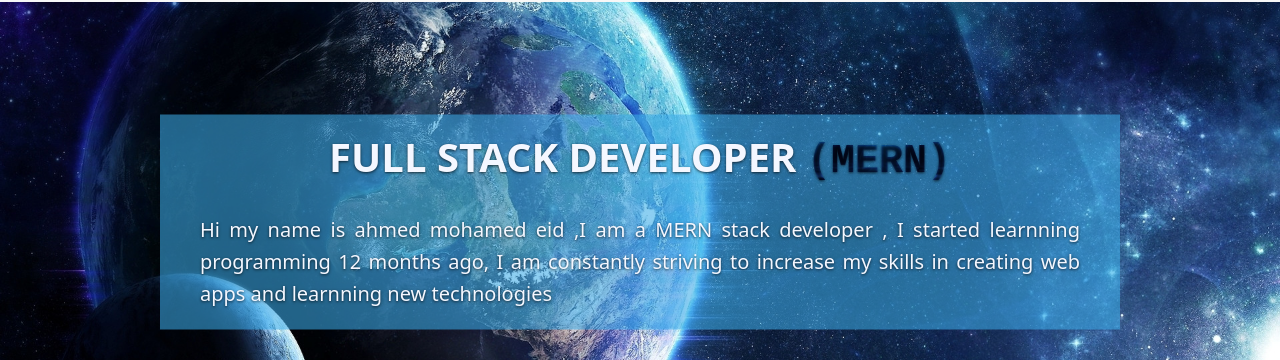
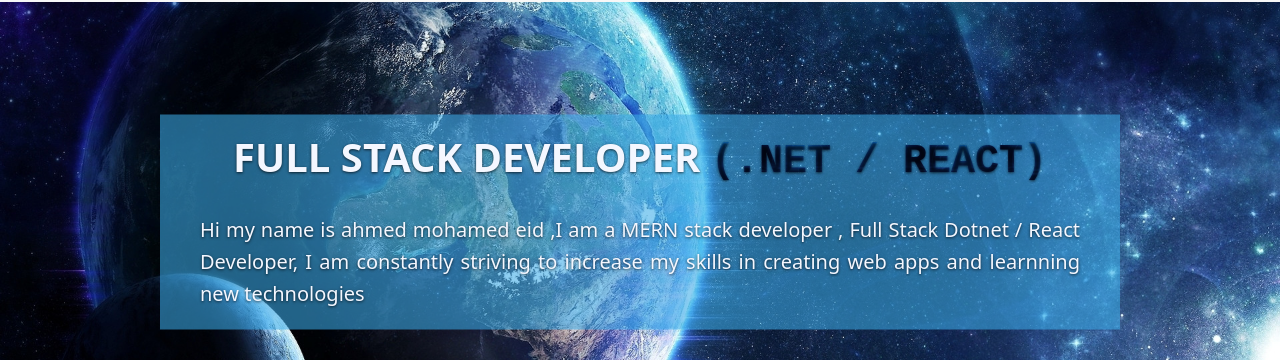
Before and after one commit to Ahmedmeid99/React-portfolio, a React (Create React App) app: page / in a window 1280 px wide. Shown: the part 78-438 px from the top of the page. Built offline with nearby package versions, Linux system fonts and the light colour scheme; no server answers.

Commit message:
Update HomeHeader.js

```diff
--- a/src/layout/headers/HomeHeader.js
+++ b/src/layout/headers/HomeHeader.js
@@ -27,8 +27,8 @@ const Landing = () => {
             <FontAwesomeIcon icon={ faCss3 } className={ `${classes.icon} ${classes['css-icon']}` } />
             <FontAwesomeIcon icon={ faHtml5 } className={ `${classes.icon} ${classes['html-icon']}` } /> */}
             <div className={ `${classes.text} center` }>
-                <h1 className={ classes['header-title'] }>full stack developer <code className={ classes.mern }>(mern)</code></h1>
-                <p className={ classes['header-subtitle'] }>Hi my name is ahmed mohamed eid ,I am a MERN stack developer , I started learnning programming 12 months ago, I am constantly striving to increase my skills in creating web apps and learnning new technologies</p>
+                <h1 className={ classes['header-title'] }>full stack developer <code className={ classes.mern }>(.Net / React)</code></h1>
+                <p className={ classes['header-subtitle'] }>Hi my name is ahmed mohamed eid ,I am a MERN stack developer , Full Stack Dotnet / React Developer, I am constantly striving to increase my skills in creating web apps and learnning new technologies </p>
             </div>
         </div>
     )
```
